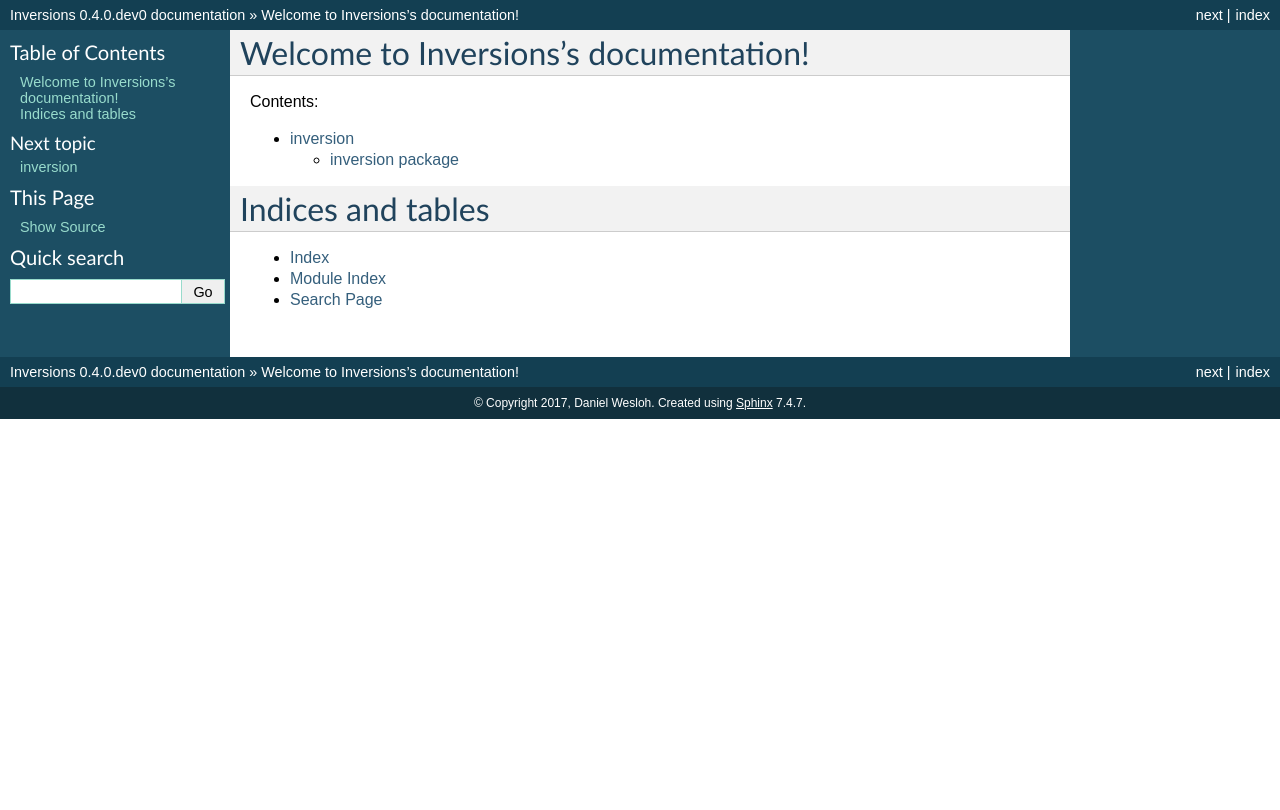
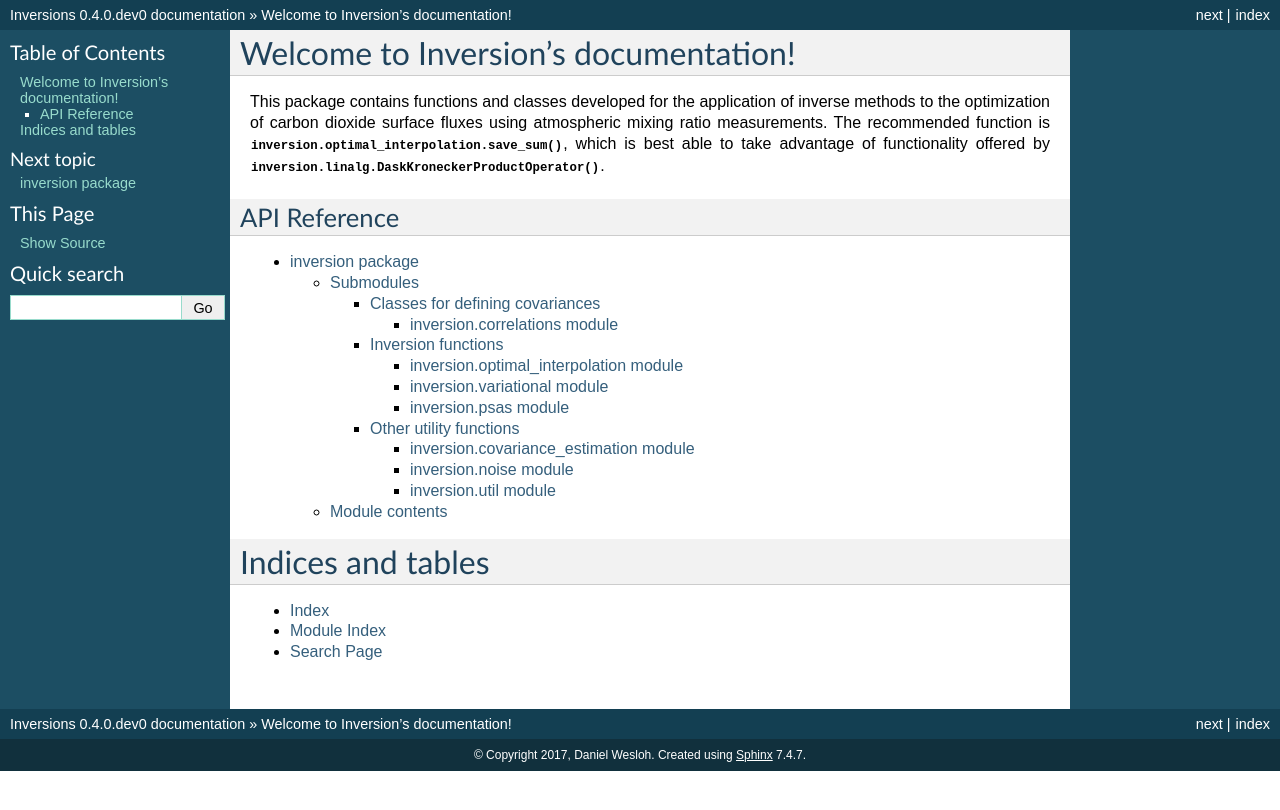
Before and after one commit to psu-inversion/atmospheric-inverse-methods-for-flux-optimization, a Sphinx documentation site: the page built from doc/source/index.rst, in a window 1280 px wide. Shown: the top 810 px of the page. Built offline with Sphinx 7.4.7, drawn with Linux system fonts in a browser that asks for light colours; pages that are not in the unit, such as notebooks, are missing from menus.

Commit message:
Update documentation to reflect current state of code base.

```diff
--- a/doc/source/conf.py
+++ b/doc/source/conf.py
@@ -274,7 +274,8 @@ intersphinx_mapping = {
     'python': ('https://docs.python.org/2.7', None),
     'numpy': ('https://docs.scipy.org/doc/numpy/', None),
     'scipy': ('https://docs.scipy.org/doc/scipy/reference/', None),
-    'matplotlib': ('http://matplotlib.org/', None),
-    'dask': ("http://dask.pydata.org/en/latest/", None),
+    'matplotlib': ('https://matplotlib.org/', None),
+    'dask': ("http://docs.dask.org/en/latest/", None),
     'xarray': ("http://xarray.pydata.org/en/stable/", None),
+    'pyfftw': ("https://pyfftw.readthedocs.io/en/latest", None),
 }
--- a/doc/source/index.rst
+++ b/doc/source/index.rst
@@ -1,17 +1,26 @@
-.. Inversions documentation master file, created by
+.. Inversion documentation master file, created by
    sphinx-quickstart on Thu Jan 26 18:08:20 2017.
    You can adapt this file completely to your liking, but it should at least
    contain the root `toctree` directive.
 
-Welcome to Inversions's documentation!
+Welcome to Inversion's documentation!
 ======================================
 
-Contents:
+This package contains functions and classes developed for the
+application of inverse methods to the optimization of carbon dioxide
+surface fluxes using atmospheric mixing ratio measurements.  The
+recommended function is
+:py:func:`inversion.optimal_interpolation.save_sum`, which is best
+able to take advantage of functionality offered by
+:py:func:`inversion.linalg.DaskKroneckerProductOperator`.
+
+API Reference
+-------------
 
 .. toctree::
-   :maxdepth: 2
+   :maxdepth: 4
 
-   modules
+   inversion
 
 
 Indices and tables
--- a/doc/source/inversion.rst
+++ b/doc/source/inversion.rst
@@ -4,16 +4,36 @@ inversion package
 Submodules
 ----------
 
+Classes for defining covariances
+~~~~~~~~~~~~~~~~~~~~~~~~~~~~~~~~
+
 .. toctree::
 
    inversion.correlations
+   inversion.covariances
+
+Inversion functions
+~~~~~~~~~~~~~~~~~~~
+
+All inversion functions have the same signature and give similar
+answers: the difference is how they get there.  PSAS and Variational
+methods use iterative solvers. Optimal Interpolation uses a
+Gauss-Jordan solver.  Variational methods use a different but
+equivalent formulation of the problem.
+
+.. toctree::
+   inversion.optimal_interpolation
+   inversion.variational
+   inversion.psas
+
+Other utility functions
+~~~~~~~~~~~~~~~~~~~~~~~
+
+.. toctree::
    inversion.covariance_estimation
+   inversion.linalg
    inversion.noise
-   inversion.optimal_interpolation
-   inversion.psas
-   inversion.tests
    inversion.util
-   inversion.variational
 
 Module contents
 ---------------
--- a/setup.cfg
+++ b/setup.cfg
@@ -29,12 +29,12 @@ ignore=D413
 [options]
 tests_require=
     unittest2
-    dask[array]>=0.14.2
 install_requires=
     six
     numpy>=1.13
     scipy
     pyfftw
+    dask[array]>=0.14.2
 
 [options.extras_require]
 examples=
@@ -43,7 +43,7 @@ examples=
 
 [metadata]
 name=inversion
-description=A package for geophysical inverse problems
+description=A package for the application of inverse methods to atmospheric trace gas flux optimization.
 long_description=file: README.rst
 long_description_content_type=text/x-rst
 classifiers=
@@ -59,5 +59,5 @@ classifiers=
 keywords=
     inversion
     inverse problems
-    underdetermined
+    underdetermined problem
     Data Assimilation
```
Also changed, not shown: doc/source/inversion.tests.rst (deleted, +0 -7 lines), doc/source/modules.rst (deleted, +0 -7 lines), 4 other files.
